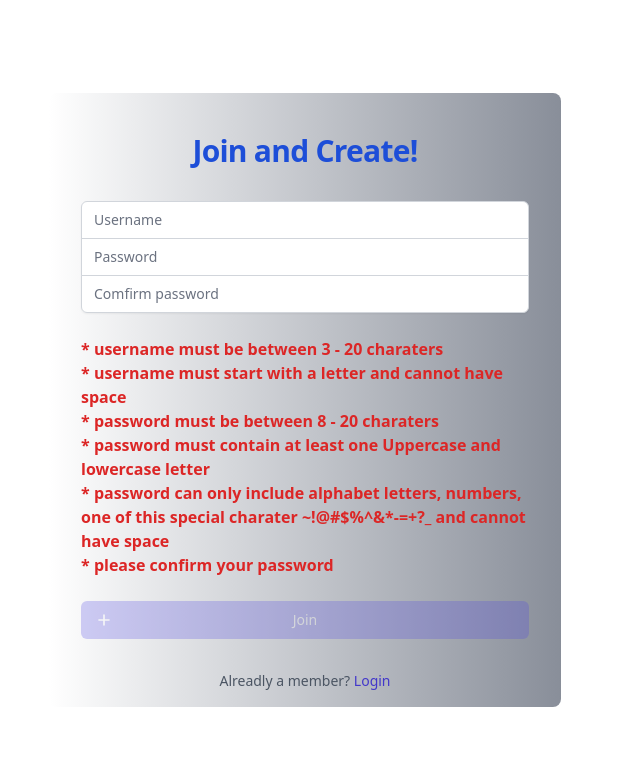
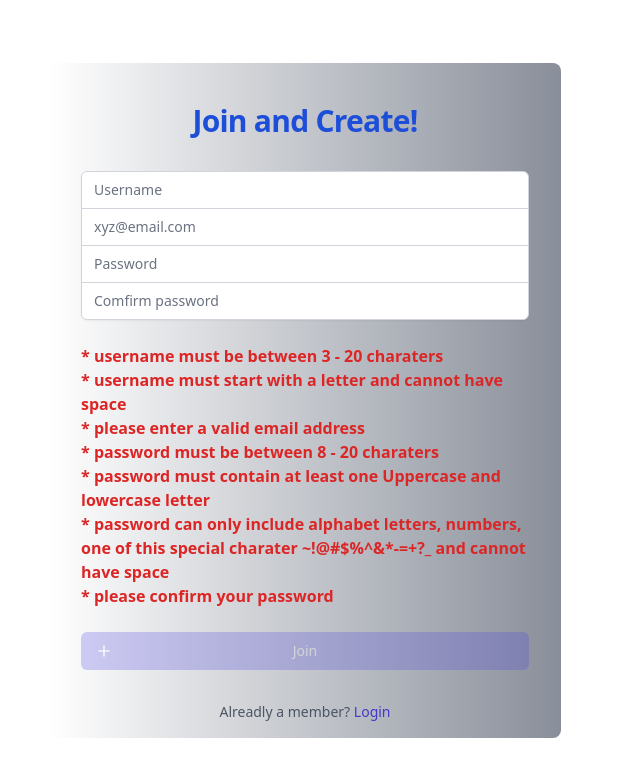
Before and after one commit to TLCheng11/build-something-new, a React (Create React App) app in the folder client/: page / in a window 1280 px wide. Both pictures are taken after a click on the link "Sign up". Shown: the top 776 px of the page, without its empty margins (335-975 px from the left). Built offline with nearby package versions, Linux system fonts and the light colour scheme; no server answers.

Commit message:
added email as a requirement for signup

```diff
--- a/client/src/components/LoginScreen/SignUpForm.tsx
+++ b/client/src/components/LoginScreen/SignUpForm.tsx
@@ -33,6 +33,7 @@ function SignUpForm(props: Props) {
 
   const [formInput, setFormInput] = useState({
     username: "",
+    email: "",
     password: "",
     password_confirmation: "",
   });
@@ -46,10 +47,14 @@ function SignUpForm(props: Props) {
     second:
       formInput.username.match(/^[\w]*$/g) &&
       formInput.username.match(/^[A-Za-z]/g),
-    third: formInput.password.match(/^.{8,18}$/g),
-    fourth: formInput.password.match(/(?=.*[a-z])(?=.*[A-Z])/g),
-    fifth: formInput.password.match(/^[\w\d~!@#$%^&*-=+?]+$/g),
-    sixth:
+    third: formInput.email.match(
+      /^\w+([\.-]?\w+)*@\w+([\.-]?\w+)*(\.\w{2,3})+$/g
+    ),
+    fourth: formInput.password.match(/^.{8,18}$/g),
+    fifth: formInput.password.match(/(?=.*[a-z])(?=.*[A-Z])/g),
+    sixth: formInput.password.match(/^[\w\d~!@#$%^&*-=+?]+$/g),
+
+    seventh:
       formInput.password === formInput.password_confirmation &&
       formInput.password.length > 0,
   };
@@ -61,7 +66,8 @@ function SignUpForm(props: Props) {
       conditions.third &&
       conditions.fourth &&
       conditions.fifth &&
-      conditions.sixth
+      conditions.sixth &&
+      conditions.seventh
     ) {
       setDisable({ class: "", disable: false });
     } else {
@@ -136,6 +142,21 @@ function SignUpForm(props: Props) {
               />
             </div>
             <div>
+              <label htmlFor="email" className="sr-only">
+                Username
+              </label>
+              <input
+                id="email"
+                name="email"
+                type="text"
+                required
+                className="appearance-none rounded-none relative block w-full px-3 py-2 border border-gray-300 placeholder-gray-500 text-gray-900 focus:outline-none focus:ring-indigo-500 focus:border-indigo-500 focus:z-10 sm:text-sm"
+                placeholder="xyz@email.com"
+                value={formInput.email}
+                onChange={onFormChange}
+              />
+            </div>
+            <div>
               <label htmlFor="password" className="sr-only">
                 Password
               </label>
@@ -177,19 +198,24 @@ function SignUpForm(props: Props) {
               * username must start with a letter and cannot have space
             </p>
             <p className={conditions.third ? "text-green-600" : "text-red-600"}>
-              * password must be between 8 - 20 charaters
+              * please enter a valid email address
             </p>
             <p
               className={conditions.fourth ? "text-green-600" : "text-red-600"}
             >
+              * password must be between 8 - 20 charaters
+            </p>
+            <p className={conditions.fifth ? "text-green-600" : "text-red-600"}>
               * password must contain at least one Uppercase and lowercase
               letter
             </p>
-            <p className={conditions.fifth ? "text-green-600" : "text-red-600"}>
+            <p className={conditions.sixth ? "text-green-600" : "text-red-600"}>
               * password can only include alphabet letters, numbers, one of this
               special charater ~!@#$%^&*-=+?_ and cannot have space
             </p>
-            <p className={conditions.sixth ? "text-green-600" : "text-red-600"}>
+            <p
+              className={conditions.seventh ? "text-green-600" : "text-red-600"}
+            >
               * please confirm your password
             </p>
           </div>
```
Also changed, not shown: 2 other files (tests, documents, lock files or other folders).
